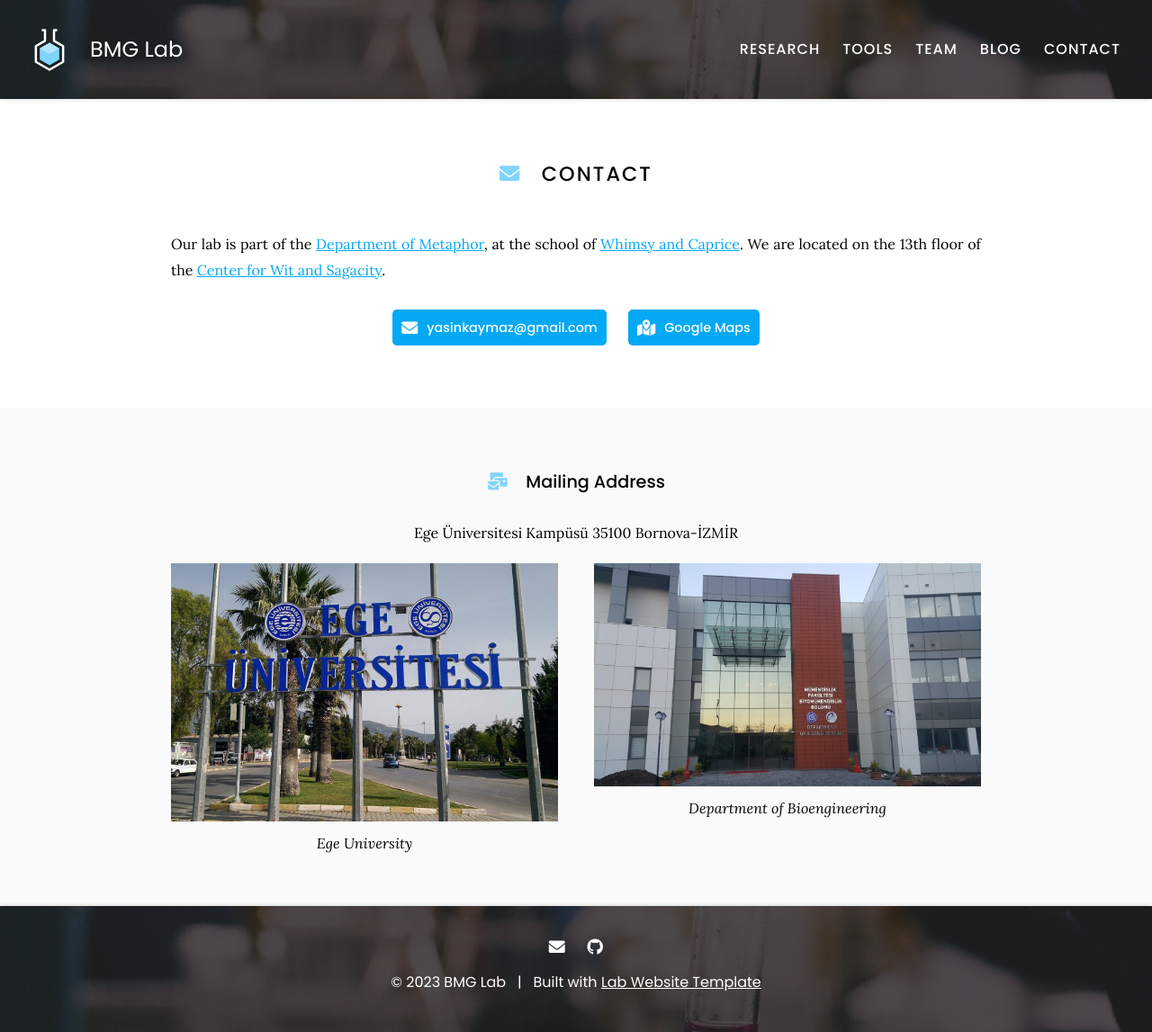
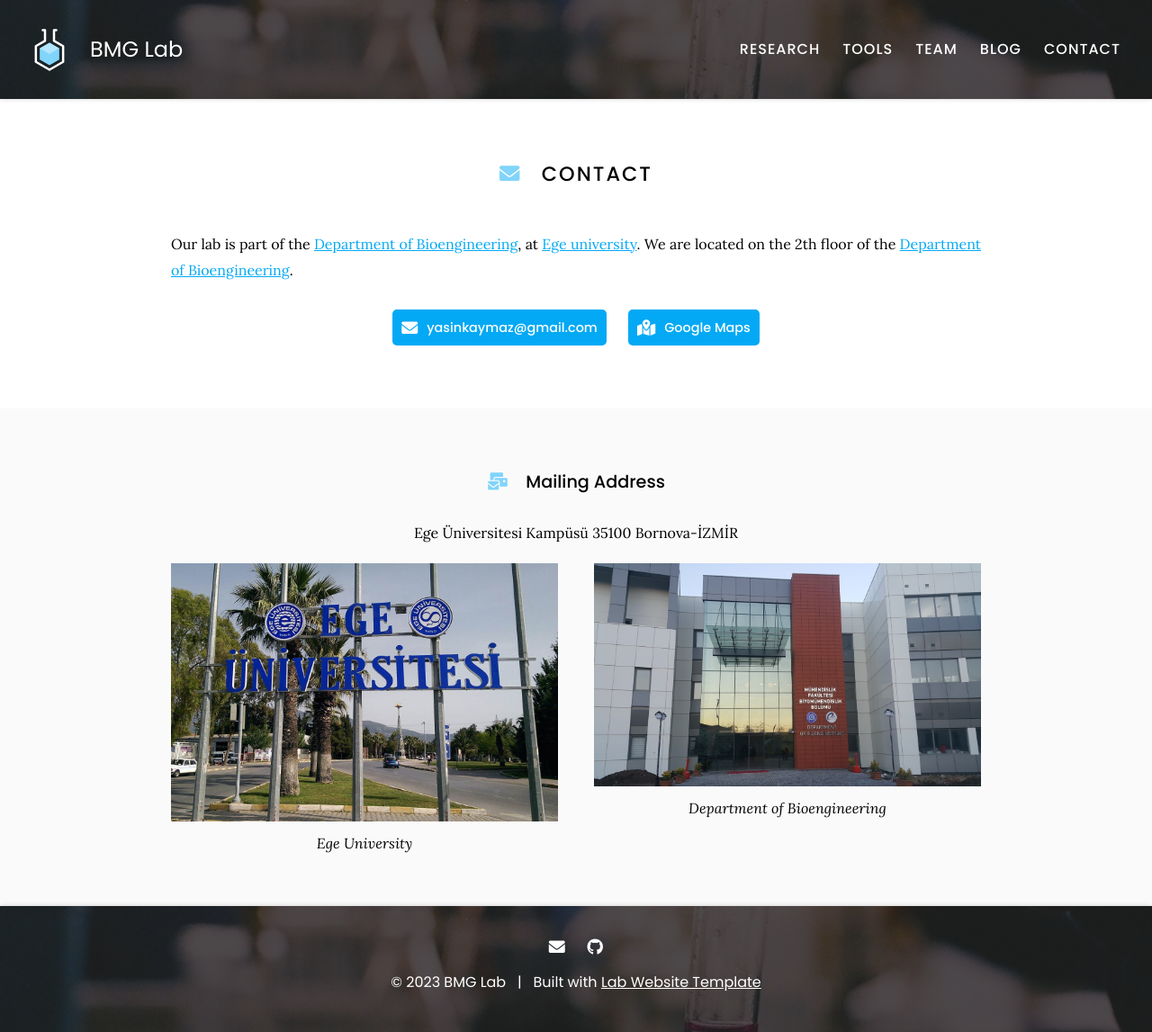
Before and after one commit to BMGLab/bmglab.github.io, a Jekyll site: the page built from contact/index.md, in a window 1280 px wide. Shown: the whole page at 90% size. Built offline with Jekyll 4.4.1, drawn with Linux system fonts in a browser that asks for light colours.

Commit message:
Update index.md

```diff
--- a/contact/index.md
+++ b/contact/index.md
@@ -7,8 +7,8 @@ nav:
 
 # <i class="fas fa-envelope"></i>Contact
 
-Our lab is part of the [Department of Metaphor](), at the school of [Whimsy and Caprice]().
-We are located on the 13th floor of the [Center for Wit and Sagacity]().
+Our lab is part of the [Department of Bioengineering](), at [Ege university]().
+We are located on the 2th floor of the [Department of Bioengineering]().
 
 {%
   include link.html
```
